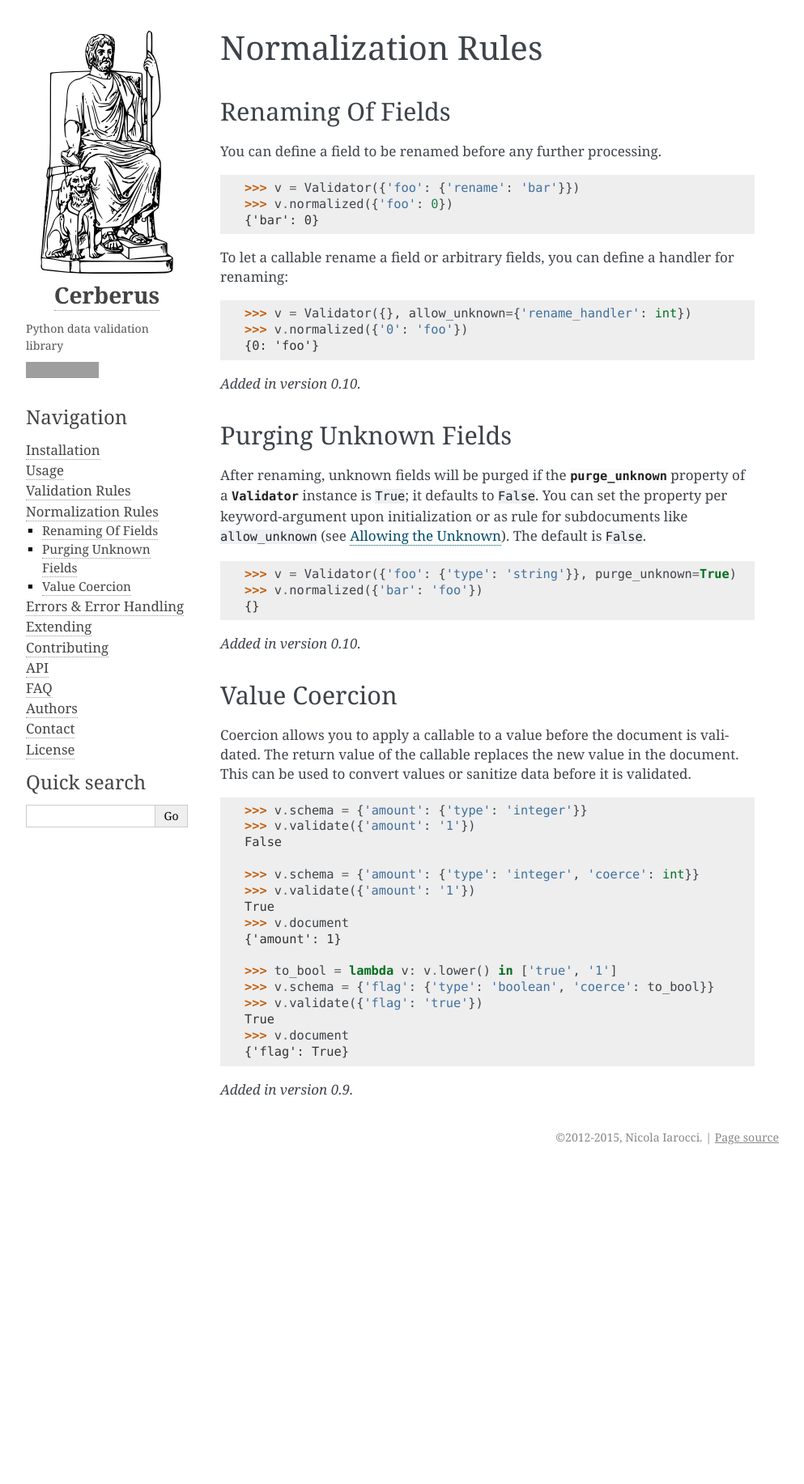
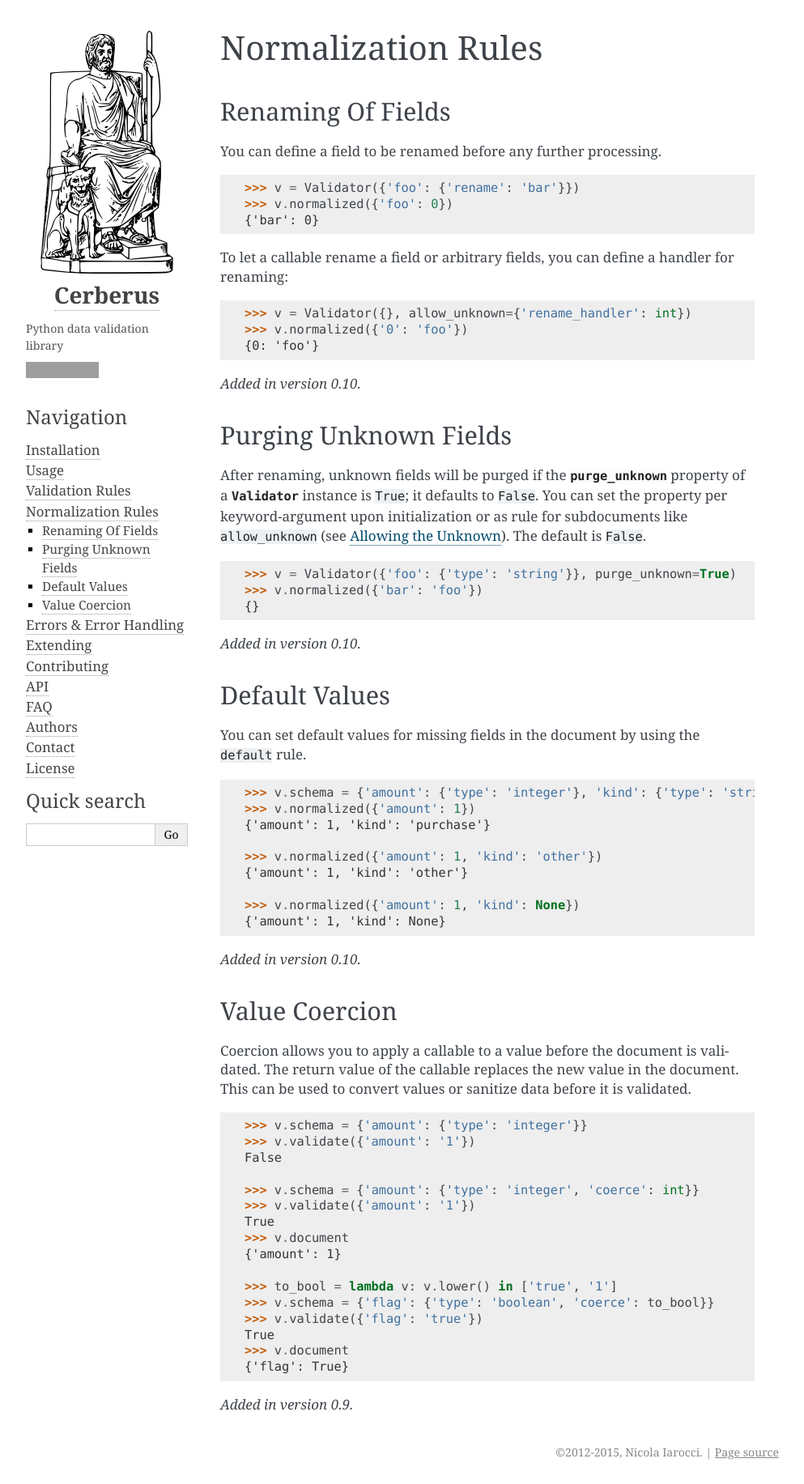
Before and after one commit to pyeve/cerberus, a Sphinx documentation site: the page built from docs/normalization-rules.rst, in a window 1280 px wide. Shown: the whole page at 81% size, without its empty margins (148-1141 px from the left). Built offline with Sphinx 7.4.7, drawn with Linux system fonts in a browser that asks for light colours; before the commit the page ends 1444 px from its top, so only the background shows below that; grey boxes are pictures that could not be loaded.

Commit message:
Add documentation for default normalization rule

```diff
--- a/docs/normalization-rules.rst
+++ b/docs/normalization-rules.rst
@@ -39,6 +39,24 @@
 
 .. versionadded:: 0.10
 
+Default Values
+--------------
+You can set default values for missing fields in the document by using the ``default`` rule.
+
+.. doctest::
+
+   >>> v.schema = {'amount': {'type': 'integer'}, 'kind': {'type': 'string', 'default': 'purchase'}}
+   >>> v.normalized({'amount': 1})
+   {'amount': 1, 'kind': 'purchase'}
+
+   >>> v.normalized({'amount': 1, 'kind': 'other'})
+   {'amount': 1, 'kind': 'other'}
+
+   >>> v.normalized({'amount': 1, 'kind': None})
+   {'amount': 1, 'kind': None}
+
+.. versionadded:: 0.10
+
 .. _type-coercion:
 
 Value Coercion
```
